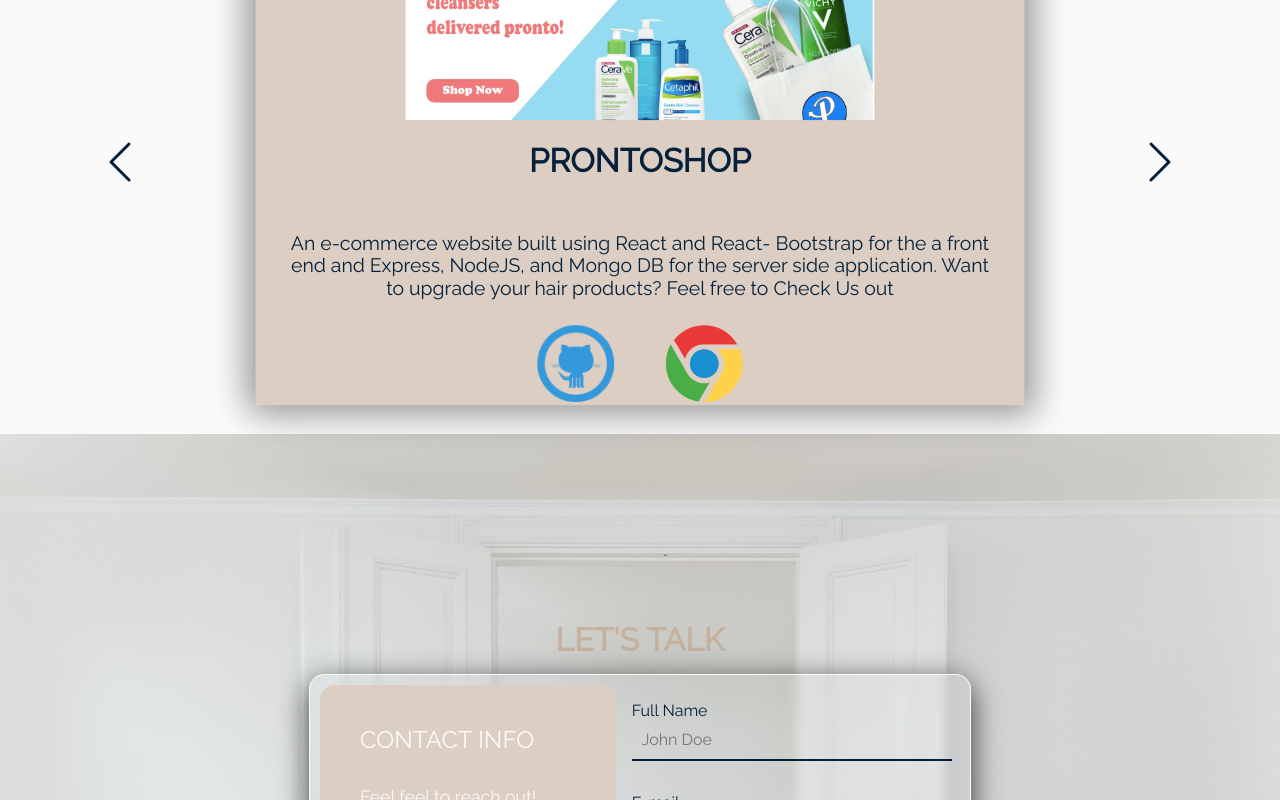
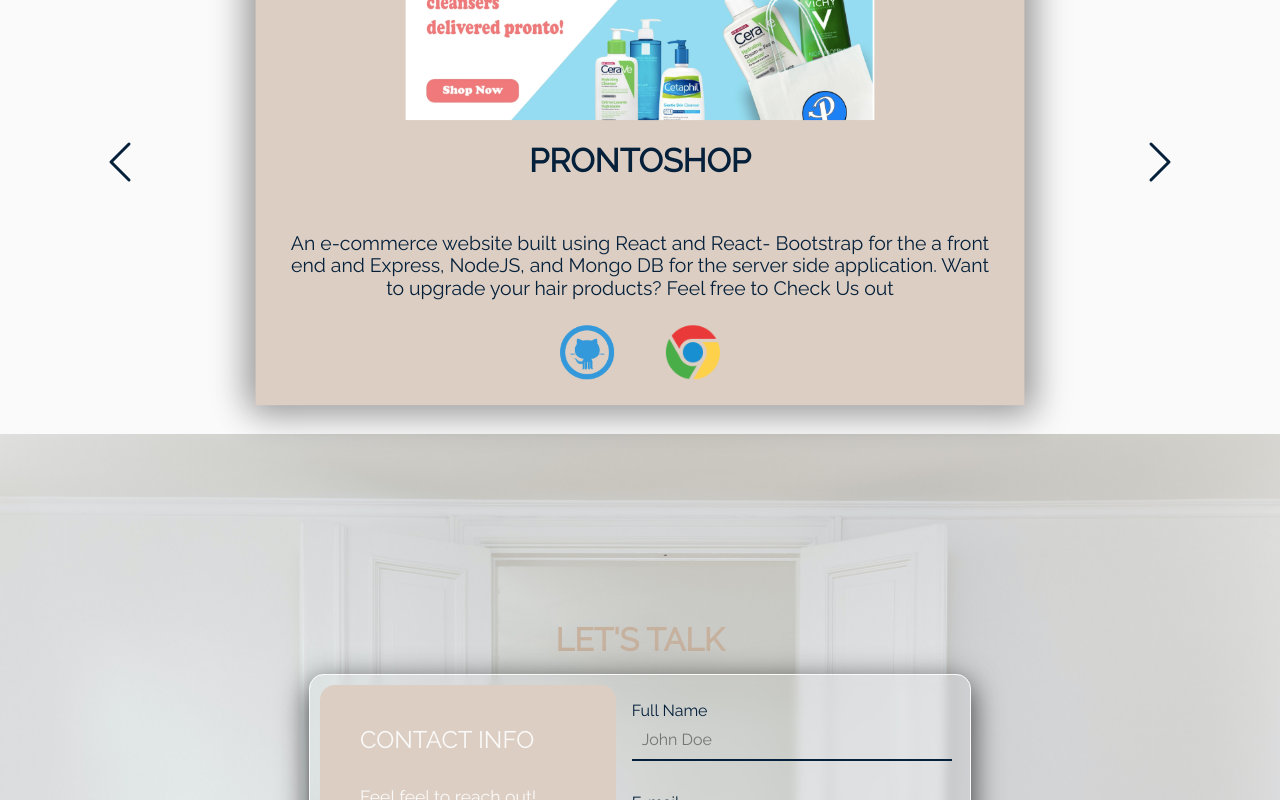
Before and after one commit to amar-eng/my-portfolio, a React (Create React App) app: page / in a window 1280 px wide. Shown: the part 3334-4134 px from the top of the page. Built offline with nearby package versions, Linux system fonts and the light colour scheme.

Commit message:
other changes

```diff
--- a/src/components/Projects/Pcard.scss
+++ b/src/components/Projects/Pcard.scss
@@ -49,6 +49,11 @@
     height: 10%;
     margin: 1.5rem;
     }
+    @include tablet{
+width: 7%;
+    height: 7%;
+    margin: 1.5rem;
+    }
   }
 }
 .cards {
```
